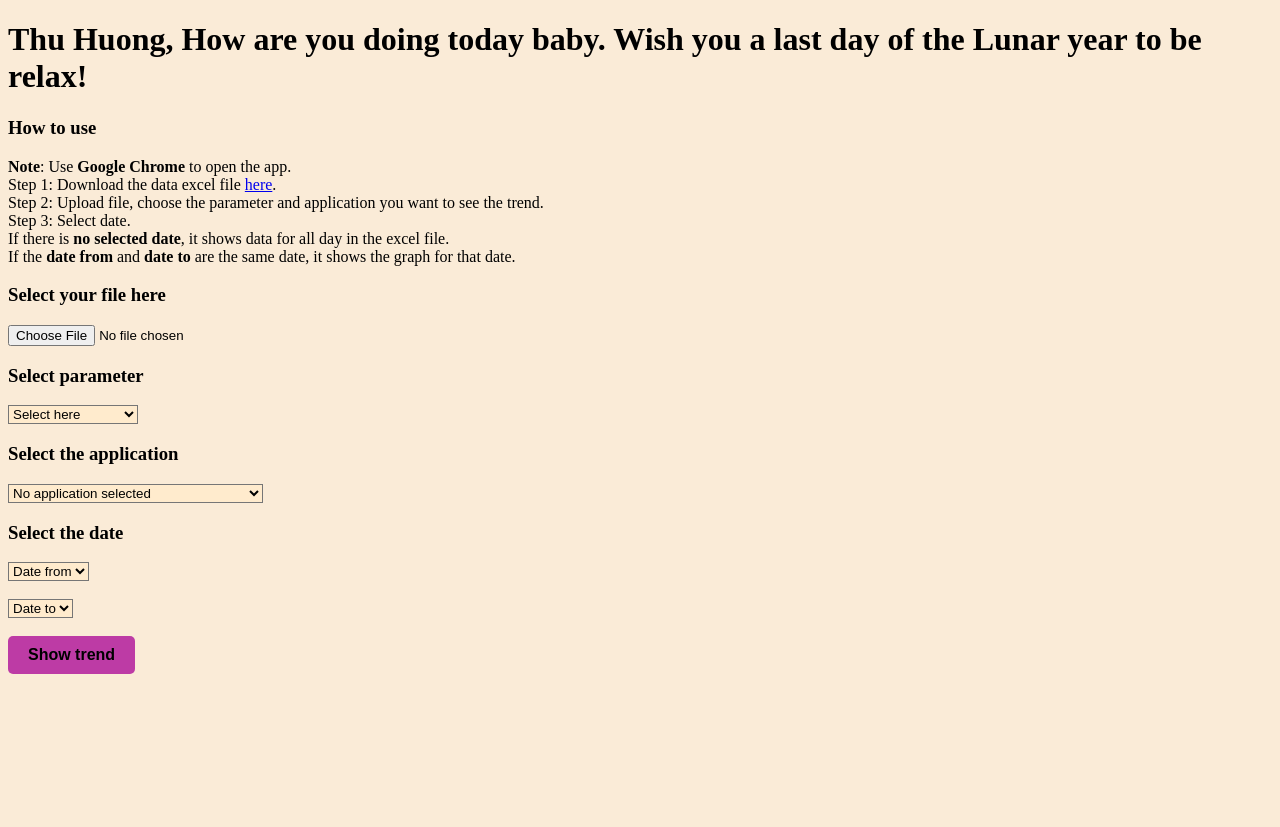
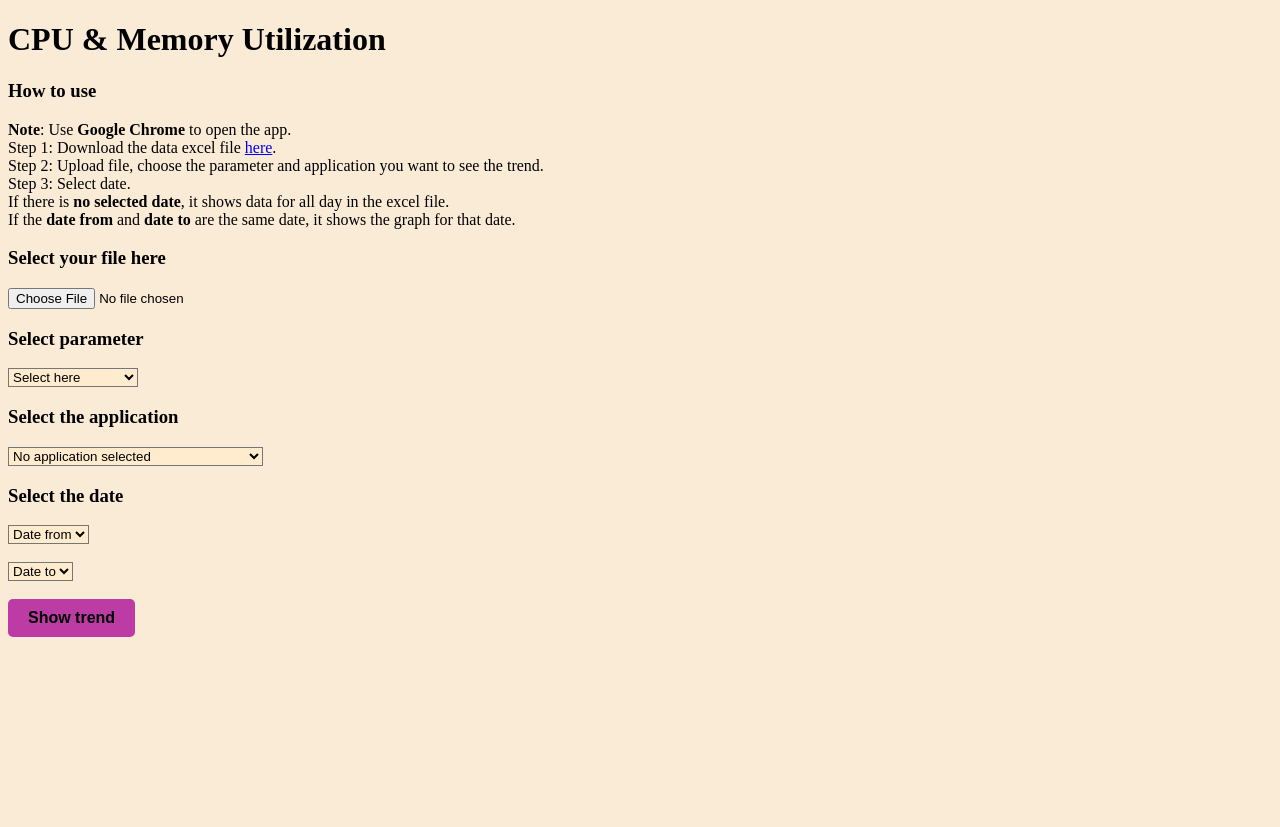
Before and after one commit to gemmy94/graph-trend-app, a website with bundled scripts: page index.html in a window 1280 px wide. After the commit the page ends 800 px from the top, so only its background shows below. Built offline with nearby package versions, Linux system fonts and the light colour scheme.

Commit message:
Update index.html

```diff
--- a/index.html
+++ b/index.html
@@ -12,7 +12,7 @@
     <script src="https://cdnjs.cloudflare.com/ajax/libs/xlsx/0.18.5/xlsx.full.min.js"></script>
     <script src="https://cdnjs.cloudflare.com/ajax/libs/Chart.js/2.9.4/Chart.js"></script>
 
-    <h1>Thu Huong, How are you doing today baby. Wish you a last day of the Lunar year to be relax!</h1>
+    <h1>CPU & Memory Utilization</h1>
 
     <h3>How to use</h3>
     <p>
```
